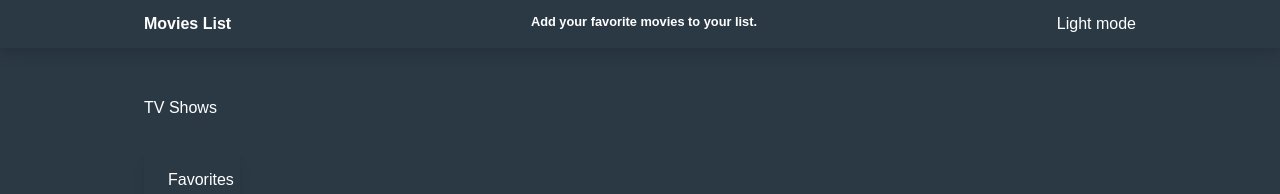
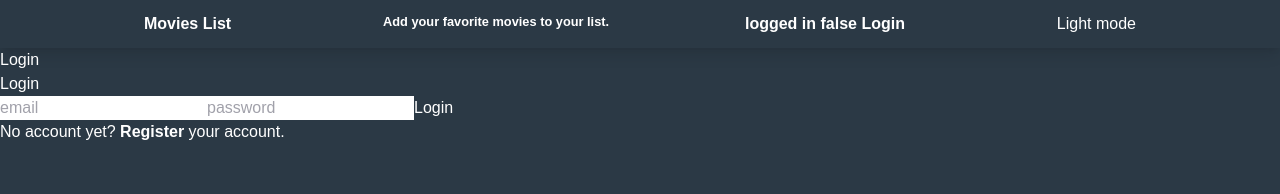
Before and after one commit to KapiteinKattenkwaad/movies-list, a Vue app: page / in a window 1280 px wide. Shown: the top 194 px of the page. Built offline with nearby package versions, Linux system fonts and the light colour scheme; no server answers; what tailwindcss-dark-mode would draw is missing.

Commit message:
added authentiation

```diff
--- a/package.json
+++ b/package.json
@@ -13,7 +13,7 @@
     "axios": "^0.21.1",
     "core-js": "^3.6.5",
     "debounce": "^1.2.0",
-    "firebase": "^8.2.4",
+    "firebase": "^8.2.5",
     "gsap": "^3.6.0",
     "lodash": "^4.17.20",
     "postcss": "^7.0.35",
--- a/src/App.vue
+++ b/src/App.vue
@@ -1,13 +1,16 @@
 <template>
   <div id="app"
        :class="this.$store.state.theme" >
+    <Navbar />
     <router-view/>
+
   </div>
 </template>
 
 <script>
+  import Navbar from "@/components/NavBar";
   export default {
-
+    components: {Navbar}
   }
 </script>
 
--- a/src/components/AllMovies.vue
+++ b/src/components/AllMovies.vue
@@ -240,9 +240,10 @@
         mounted() {
             this.$store.dispatch("fetchMovies");
             axios
-                .get('https://api.themoviedb.org/3/genre/movie/list?api_key=e08cb297a367a56d0964018be877415c&language=en-US')
+                .get('https://api.themoviedb.org/3/tv/{tv_id}/watch/providers?api_key=<<api_key>>')
                 .then(response => {
                     this.genres = response.data.genres
+                    console.log('watchpr', this.genres)
                 })
                 .catch(function (error) {
                     console.log(error);
--- a/src/components/MovieCard.vue
+++ b/src/components/MovieCard.vue
@@ -131,7 +131,6 @@
                 function isFavorite(movie) {
                     return movie.id === singleM;
                 }
-                console.log('fav', this.favoriteMovies.find(isFavorite));
 
                 if (this.favoriteMovies.find(isFavorite)) {
                     this.likedMovie = true
--- a/src/components/NavBar.vue
+++ b/src/components/NavBar.vue
@@ -4,11 +4,25 @@
        :class="this.$store.state.theme">
     <div class="max-w-5xl mx-auto flex justify-between content-center px-4 py-3 ">
       <p>
+        <router-link :to="{name: 'Home' }">
           Movies List
+        </router-link>
       </p>
       <small>
         Add your favorite movies to your list.
       </small>
+      <div>
+        logged in {{ loggedIn }}
+        <span v-if="loggedIn">
+           <button @click="handleLogOut">
+            Log out
+          </button>
+        </span>
+        <span v-else>
+           <router-link :to="{name: 'Login' }">Login</router-link>
+
+        </span>
+      </div>
       <div>
         <button @click="toggleTheme">
           <div v-if="this.$store.state.theme === 'theme-dark'">
@@ -27,10 +41,30 @@
 
 <script>
 import {mapGetters} from "vuex";
+import 'firebase/auth';
+import {auth} from './../firestore/firebase'
 
 export default {
   name: 'Navbar',
   props: {},
+  data() {
+    return {
+      loggedIn: false
+    }
+  },
+  created() {
+    auth.onAuthStateChanged(user => {
+      if (user) {
+        // User is signed in.
+        console.log("signed in");
+        this.loggedIn = true;
+      } else {
+        // No user is signed in.
+        this.loggedIn = false;
+        console.log("signed out", this.loggedIn);
+      }
+    })
+  },
   computed: {
     ...mapGetters({theme: "getTheme"}),
   },
@@ -38,6 +72,15 @@
     toggleTheme() {
       this.$store.dispatch("toggleTheme");
     },
+    async handleLogOut() {
+      try {
+        const data = await auth.signOut()
+        console.log(data)
+        this.$router.replace({name: 'Login'})
+      } catch (error) {
+        console.log(error)
+      }
+    }
   },
 
 }
@@ -45,6 +88,10 @@
 
 <!-- Add "scoped" attribute to limit CSS to this component only -->
 <style scoped>
+.router-link-active, a {
+  margin: 0 1rem 0 0;
+}
+
 button {
   outline: none;
   border: transparent;
--- a/src/firestore/firebase.js
+++ b/src/firestore/firebase.js
@@ -1,5 +1,8 @@
 import firebase from 'firebase/app';
 import 'firebase/firestore';
+import 'firebase/auth'
+
+
 
 const firebaseApp = firebase.initializeApp({
     apiKey: "AIzaSyARDyMhhgI2IqGiisTRpuHW1eC70ZBFxZY",
@@ -14,4 +17,6 @@ const firebaseApp = firebase.initializeApp({
 
 const db =  firebaseApp.firestore()
 
-export { db }
+const auth = firebaseApp.auth();
+
+export { db, auth }
--- a/src/main.js
+++ b/src/main.js
@@ -6,14 +6,40 @@ import './assets/styles/index.css'
 import { gsap } from "gsap";
 import {firestorePlugin} from "vuefire";
 import './firestore/firebase'
+import 'firebase/auth';
+import {auth} from './firestore/firebase'
+/*import firebase from 'firebase/app'*/
+
+Vue.prototype.$axios = 'axios'
 
 Vue.use(gsap, firestorePlugin)
+
+/*const firebaseConfig = {
+  apiKey: "AIzaSyARDyMhhgI2IqGiisTRpuHW1eC70ZBFxZY",
+  authDomain: "movies-list-db.firebaseapp.com",
+  databaseURL: "https://movies-list-db-default-rtdb.europe-west1.firebasedatabase.app",
+  projectId: "movies-list-db",
+  storageBucket: "movies-list-db.appspot.com",
+  messagingSenderId: "759508318345",
+  appId: "1:759508318345:web:d4279cea154bd322c9ae58",
+  measurementId: "G-LZMV2K7KMG"
+}
+
+firebase.initializeApp(firebaseConfig)*/
 
 
 Vue.config.productionTip = false
 
-new Vue({
-  router,
-  store,
-  render: h => h(App)
-}).$mount('#app')
+let app = null;
+
+
+auth.onAuthStateChanged(user => {
+  console.log("user", user);
+  if (!app) {
+    app = new Vue({
+      router,
+      store,
+      render: h => h(App)
+    }).$mount("#app");
+  }
+});
--- a/src/router/index.js
+++ b/src/router/index.js
@@ -4,14 +4,19 @@ import VueRouter from 'vue-router'
 import DetailMovie from '../components/DetailMovie'
 import FavoriteMovies from '../components/FavoriteMovies'
 import Home from '../views/Home'
+import Login from '../views/Login'
+import Register from '../views/Register'
+import 'firebase/auth';
+import {auth} from './../firestore/firebase'
 
 Vue.use(VueRouter)
 
 const routes = [
     {
-        path: '/',
+        path: '/movies',
         name: 'Home',
-        component: Home
+        component: Home,
+        meta: { requiresAuth: true }
     },
     {
       path: '/movie/:id',
@@ -23,6 +28,16 @@ const routes = [
       name: 'FavoriteMovies',
       component: FavoriteMovies,
     },
+    {
+      path: '/',
+      name: 'Login',
+      component: Login,
+    },
+    {
+      path: '/register',
+      name: 'Register',
+      component: Register,
+    },
 
 ]
 
@@ -32,4 +47,15 @@ const router = new VueRouter({
     routes
 })
 
+router.beforeEach((to, from, next) => {
+    const requiresAuth = to.matched.some(record => record.meta.requiresAuth);
+    const isAuthenticated = auth.currentUser;
+    console.log("isauthenticated", isAuthenticated);
+    if (requiresAuth && !isAuthenticated) {
+        next("/login");
+    } else {
+        next();
+    }
+});
+
 export default router
--- a/src/views/Home.vue
+++ b/src/views/Home.vue
@@ -1,13 +1,11 @@
 <template>
   <div class="home">
-    <Navbar />
   <AllMovies />
   </div>
 </template>
 
 <script>
 // @ is an alias to /src
-import Navbar from "../components/NavBar";
 import { mapGetters } from "vuex";
 import AllMovies from "../components/AllMovies";
 
@@ -15,7 +13,6 @@ export default {
   name: 'Home',
   components: {
     AllMovies,
-      Navbar,
 
   },
   beforeMount() {
--- /dev/null
+++ b/src/views/Login.vue
@@ -0,0 +1,58 @@
+<template>
+  <div class="login">
+    <h1>
+      Login
+    </h1>
+    <div v-if="error" class="error">
+      {{ error.message }}
+    </div>
+    <form @submit.prevent="handleLogin">
+      <h3>
+        Login
+      </h3>
+      <input type="email" v-model="email" placeholder="email">
+      <input type="password" v-model="password" placeholder="password">
+      <button type="submit">
+        Login
+      </button>
+    </form>
+    <div>
+      <p>
+        No account yet? <b><router-link :to="{name: 'Register' }"> Register</router-link> </b> your account.
+      </p>
+    </div>
+  </div>
+</template>
+
+<script>
+// @ is an alias to /src
+import 'firebase/auth';
+import {auth} from './../firestore/firebase'
+
+export default {
+  name: 'Login',
+  components: {
+
+  },
+  data() {
+    return {
+      email: '',
+      password: '',
+      error: ''
+    }
+  },
+  methods: {
+    async handleLogin() {
+      try {
+        const user = await auth.signInWithEmailAndPassword(this.email, this.password)
+        console.log(user)
+        this.$router.replace({name: 'Home'})
+      }
+      catch(error) {
+        console.log(error)
+      }
+    }
+  },
+
+}
+</script>
--- /dev/null
+++ b/src/views/Register.vue
@@ -0,0 +1,55 @@
+<template>
+  <div class="register">
+    <h1>
+      Register
+    </h1>
+    <div v-if="error" class="error">
+      {{ error.message }}
+    </div>
+    <form @submit.prevent="handleRegister">
+      <h3>
+        Register
+      </h3>
+      <input type="email" v-model="email" placeholder="email">
+      <input type="password" v-model="password" placeholder="password">
+      <button type="submit">
+        Register
+      </button>
+    </form>
+  </div>
+</template>
+
+<script>
+// @ is an alias to /src
+
+import 'firebase/auth';
+import {auth} from './../firestore/firebase'
+
+
+export default {
+  name: 'Register',
+  components: {
+
+  },
+  data() {
+    return {
+      email: '',
+      password: '',
+      error: '',
+    }
+  },
+  methods: {
+    async handleRegister() {
+      try {
+        const user = auth.createUserWithEmailAndPassword(this.email, this.password)
+        console.log(user)
+        this.$router.replace({name: 'Home'})
+      }
+      catch(error) {
+        console.log(error)
+      }
+    }
+  },
+
+}
+</script>
```
Also changed, not shown: 1 other file (tests, documents, lock files or other folders). Lines whose indentation alone changed are shown as unchanged.
